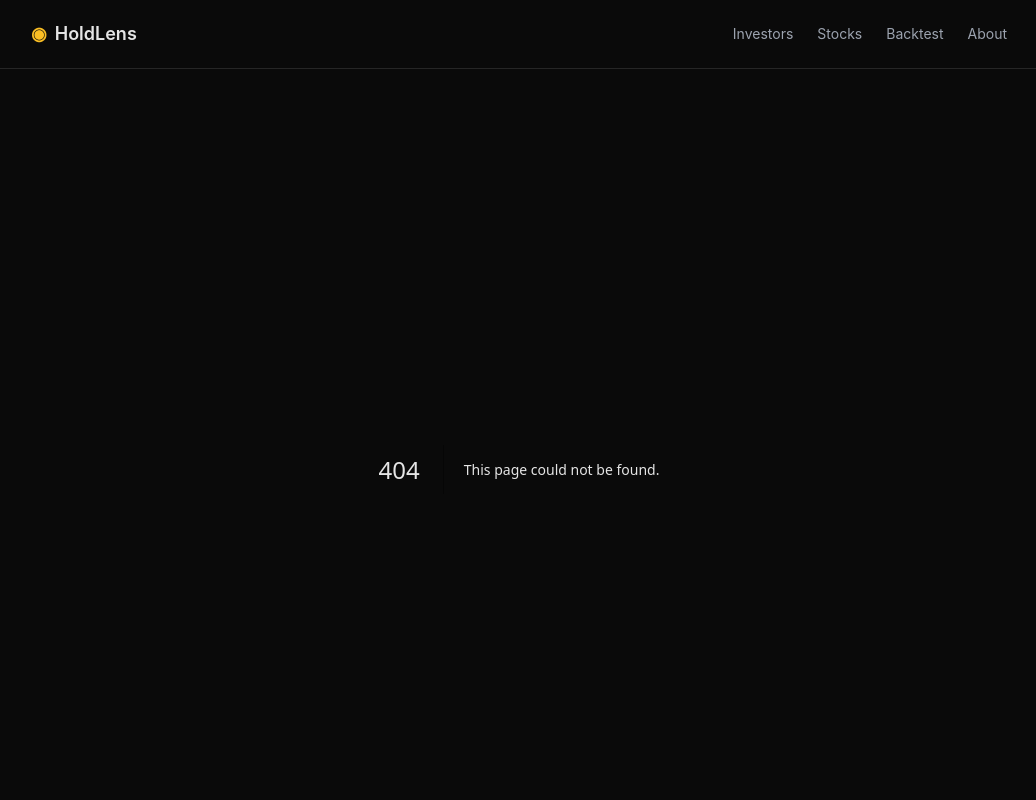
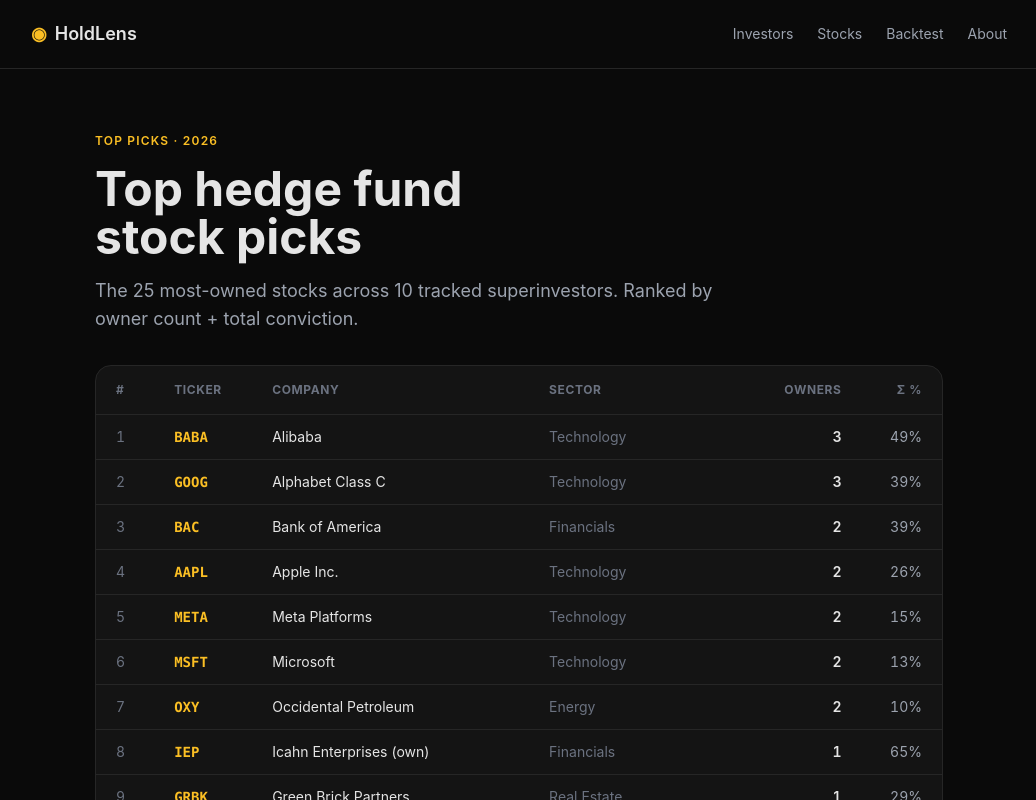
Before and after one commit to acevaultorg/holdlens, a Next.js app: page /top-picks in a window 1280 px wide. Before the commit this address had no page. Shown: the top 800 px of the page, without its empty margins (121-1157 px from the left). Built offline with nearby package versions, Linux system fonts and the light colour scheme.

Commit message:
acepilot: v0.5 — top-picks page, 11 sector pages, full SEO coverage

```diff
--- /dev/null
+++ b/app/sector/[slug]/page.tsx
@@ -0,0 +1,74 @@
+import type { Metadata } from "next";
+import { notFound } from "next/navigation";
+import { TICKER_INDEX } from "@/lib/tickers";
+
+const SECTORS = [
+  "Technology", "Financials", "Energy", "Healthcare",
+  "Consumer Discretionary", "Consumer Staples", "Industrials",
+  "Materials", "Real Estate", "Communication", "Utilities",
+];
+
+function slugify(s: string) { return s.toLowerCase().replace(/\s+/g, "-"); }
+function unslug(s: string) {
+  return SECTORS.find((sec) => slugify(sec) === s);
+}
+
+export async function generateStaticParams() {
+  return SECTORS.map((sec) => ({ slug: slugify(sec) }));
+}
+
+export async function generateMetadata({ params }: { params: Promise<{ slug: string }> }): Promise<Metadata> {
+  const { slug } = await params;
+  const sector = unslug(slug);
+  if (!sector) return { title: "Sector not found" };
+  return {
+    title: `${sector} stocks held by superinvestors`,
+    description: `Hedge fund holdings in the ${sector} sector. Conviction, owner count, and key managers.`,
+  };
+}
+
+export default async function SectorPage({ params }: { params: Promise<{ slug: string }> }) {
+  const { slug } = await params;
+  const sector = unslug(slug);
+  if (!sector) notFound();
+
+  const tickers = Object.values(TICKER_INDEX)
+    .filter((t) => t.sector === sector)
+    .sort((a, b) => b.ownerCount - a.ownerCount || b.totalConviction - a.totalConviction);
+
+  return (
+    <div className="max-w-4xl mx-auto px-6 py-16">
+      <a href="/ticker" className="text-xs text-muted hover:text-text">← All stocks</a>
+      <div className="text-xs uppercase tracking-widest text-brand font-semibold mt-6 mb-4">Sector</div>
+      <h1 className="text-4xl md:text-5xl font-bold leading-tight mb-4">{sector}</h1>
+      <p className="text-muted text-lg max-w-2xl mb-12">
+        {tickers.length} {sector.toLowerCase()} stocks held by tracked superinvestors.
+      </p>
+
+      <div className="rounded-2xl border border-border bg-panel overflow-hidden">
+        <table className="w-full text-sm">
+          <thead className="text-dim text-xs uppercase tracking-wider">
+            <tr className="border-b border-border">
+              <th className="text-left px-5 py-4">Ticker</th>
+              <th className="text-left px-5 py-4">Company</th>
+              <th className="text-right px-5 py-4">Owners</th>
+              <th className="text-right px-5 py-4 hidden md:table-cell">Σ %</th>
+            </tr>
+          </thead>
+          <tbody>
+            {tickers.map((t) => (
+              <tr key={t.symbol} className="border-b border-border last:border-0 hover:bg-bg/50 transition">
+                <td className="px-5 py-3 font-mono font-semibold">
+                  <a href={`/ticker/${t.symbol}`} className="text-brand hover:underline">{t.symbol}</a>
+                </td>
+                <td className="px-5 py-3 text-text">{t.name}</td>
+                <td className="px-5 py-3 text-right tabular-nums">{t.ownerCount}</td>
+                <td className="px-5 py-3 text-right tabular-nums text-muted hidden md:table-cell">{t.totalConviction.toFixed(0)}%</td>
+              </tr>
+            ))}
+          </tbody>
+        </table>
+      </div>
+    </div>
+  );
+}
--- /dev/null
+++ b/app/top-picks/page.tsx
@@ -0,0 +1,58 @@
+import type { Metadata } from "next";
+import { topTickers } from "@/lib/tickers";
+
+export const metadata: Metadata = {
+  title: "Top hedge fund stock picks 2026 — most-owned by superinvestors",
+  description: "The 25 most-owned stocks across 10 tracked superinvestors. Updated quarterly. Free.",
+  twitter: { card: "summary_large_image", title: "Top hedge fund stock picks 2026" },
+  openGraph: { title: "Top hedge fund stock picks 2026" },
+};
+
+export default function TopPicksPage() {
+  const top = topTickers(25);
+  return (
+    <div className="max-w-4xl mx-auto px-6 py-16">
+      <div className="text-xs uppercase tracking-widest text-brand font-semibold mb-4">Top picks · 2026</div>
+      <h1 className="text-4xl md:text-5xl font-bold leading-tight mb-4">
+        Top hedge fund<br />stock picks
+      </h1>
+      <p className="text-muted text-lg max-w-2xl mb-8">
+        The 25 most-owned stocks across {top.length > 0 ? "10" : "0"} tracked superinvestors. Ranked by owner count + total conviction.
+      </p>
+
+      <div className="rounded-2xl border border-border bg-panel overflow-hidden">
+        <table className="w-full text-sm">
+          <thead className="text-dim text-xs uppercase tracking-wider">
+            <tr className="border-b border-border">
+              <th className="text-left px-5 py-4 w-12">#</th>
+              <th className="text-left px-5 py-4">Ticker</th>
+              <th className="text-left px-5 py-4">Company</th>
+              <th className="text-left px-5 py-4 hidden md:table-cell">Sector</th>
+              <th className="text-right px-5 py-4">Owners</th>
+              <th className="text-right px-5 py-4">Σ %</th>
+            </tr>
+          </thead>
+          <tbody>
+            {top.map((t, i) => (
+              <tr key={t.symbol} className="border-b border-border last:border-0 hover:bg-bg/50 transition">
+                <td className="px-5 py-3 text-dim tabular-nums">{i + 1}</td>
+                <td className="px-5 py-3 font-mono font-semibold">
+                  <a href={`/ticker/${t.symbol}`} className="text-brand hover:underline">{t.symbol}</a>
+                </td>
+                <td className="px-5 py-3 text-text">{t.name}</td>
+                <td className="px-5 py-3 text-dim hidden md:table-cell">{t.sector}</td>
+                <td className="px-5 py-3 text-right tabular-nums font-semibold">{t.ownerCount}</td>
+                <td className="px-5 py-3 text-right tabular-nums text-muted">{t.totalConviction.toFixed(0)}%</td>
+              </tr>
+            ))}
+          </tbody>
+        </table>
+      </div>
+
+      <p className="text-xs text-dim mt-12">
+        Ranking based on ownership across tracked superinvestors. Updated each quarter after 13F filings.
+        Not investment advice. <a href="/methodology" className="underline">Methodology</a>.
+      </p>
+    </div>
+  );
+}
```
Also changed, not shown: 375 other files (tests, documents, lock files or other folders).
